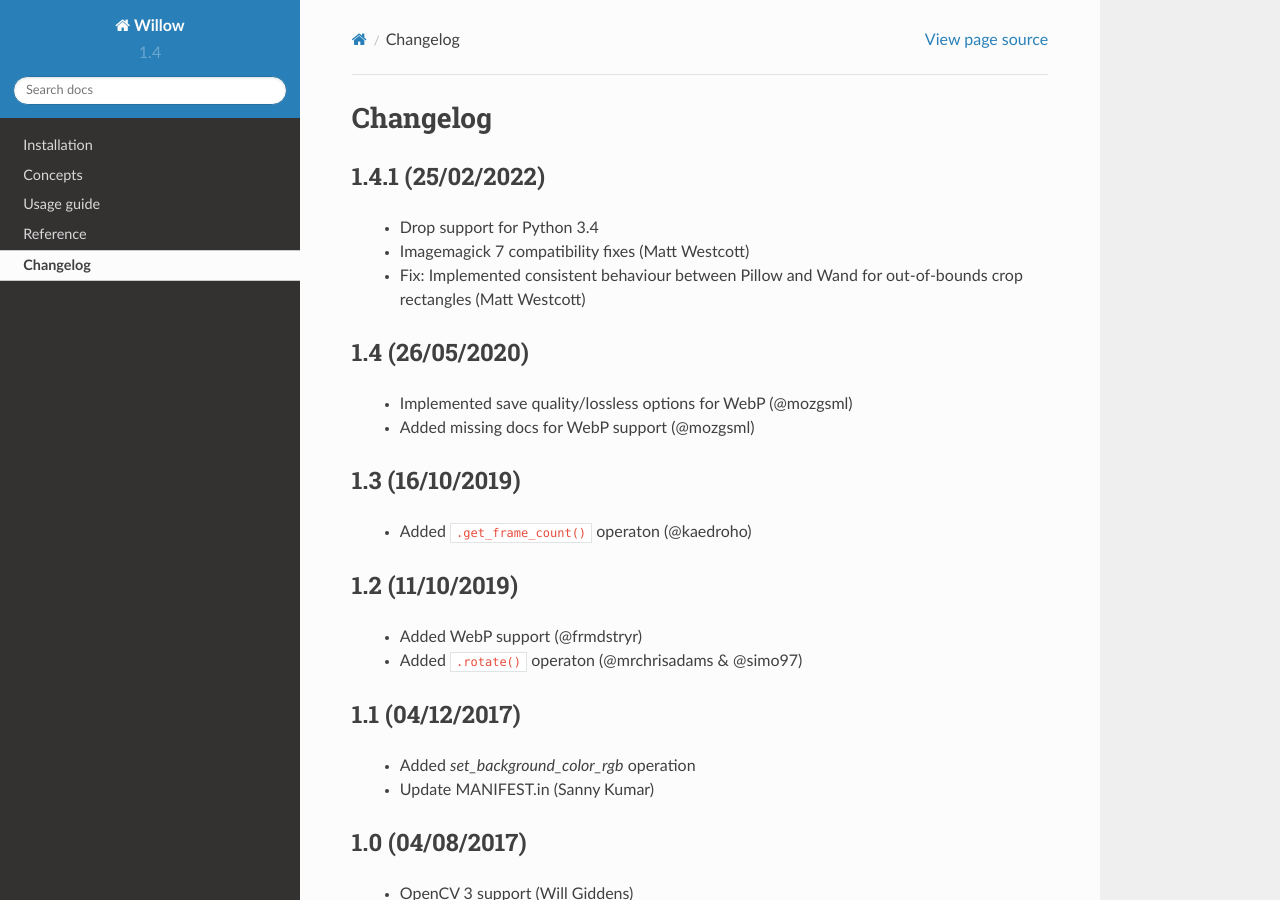
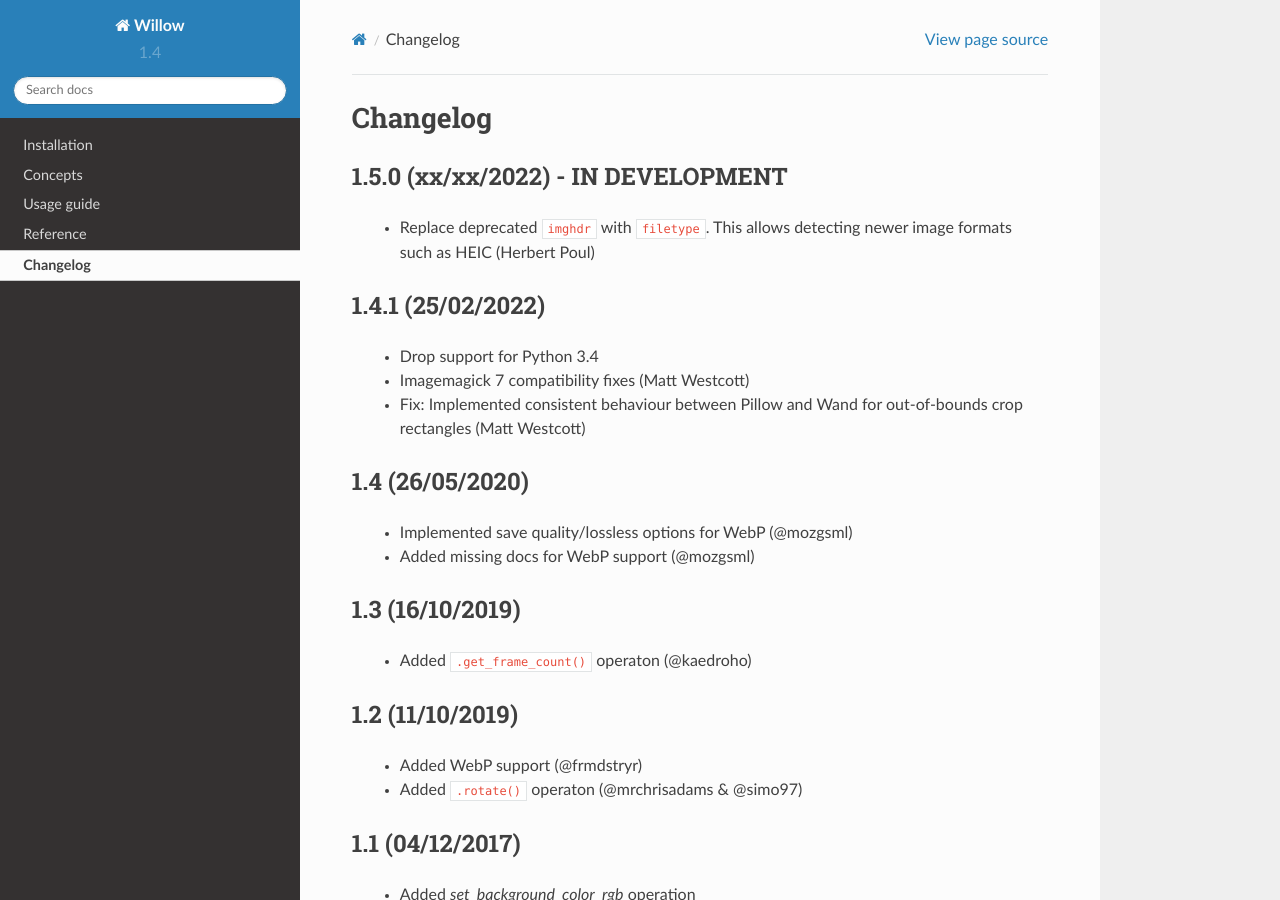
Before and after one commit to wagtail/Willow, a Sphinx documentation site: the page built from docs/changelog.rst, in a window 1280 px wide and 900 px high. Built offline with Sphinx 7.4.7 and the Read the Docs theme 2.0.0, drawn with Linux system fonts in a browser that asks for light colours.

Commit message:
Changelog for #96

```diff
--- a/docs/changelog.rst
+++ b/docs/changelog.rst
@@ -1,5 +1,11 @@
 Changelog
 =========
+
+1.5.0 (xx/xx/2022) - IN DEVELOPMENT
+-----------------------------------
+
+ - Replace deprecated ``imghdr`` with ``filetype``. This allows detecting newer image formats such as HEIC (Herbert Poul)
+
 
 1.4.1 (25/02/2022)
 ------------------
```
